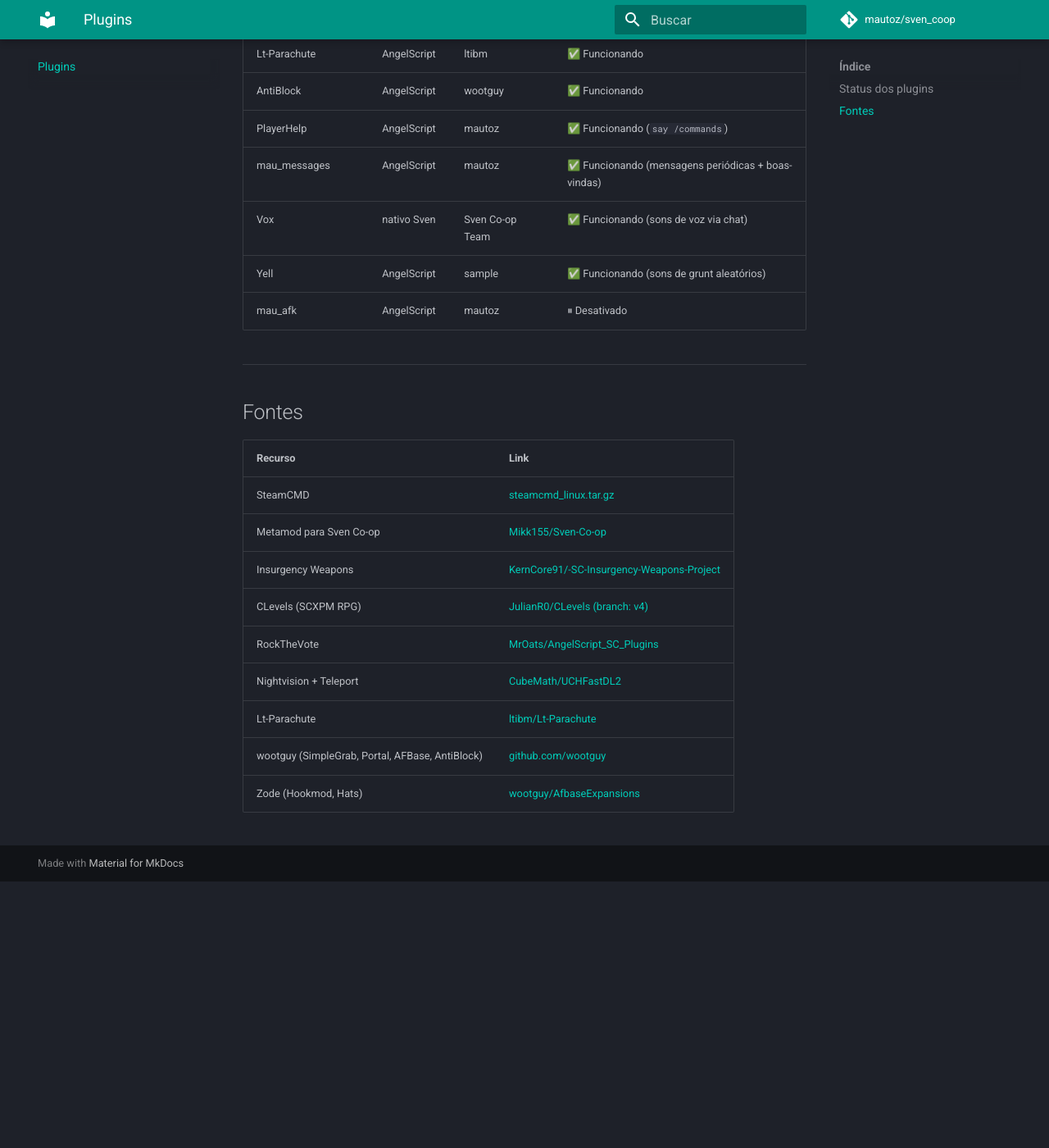
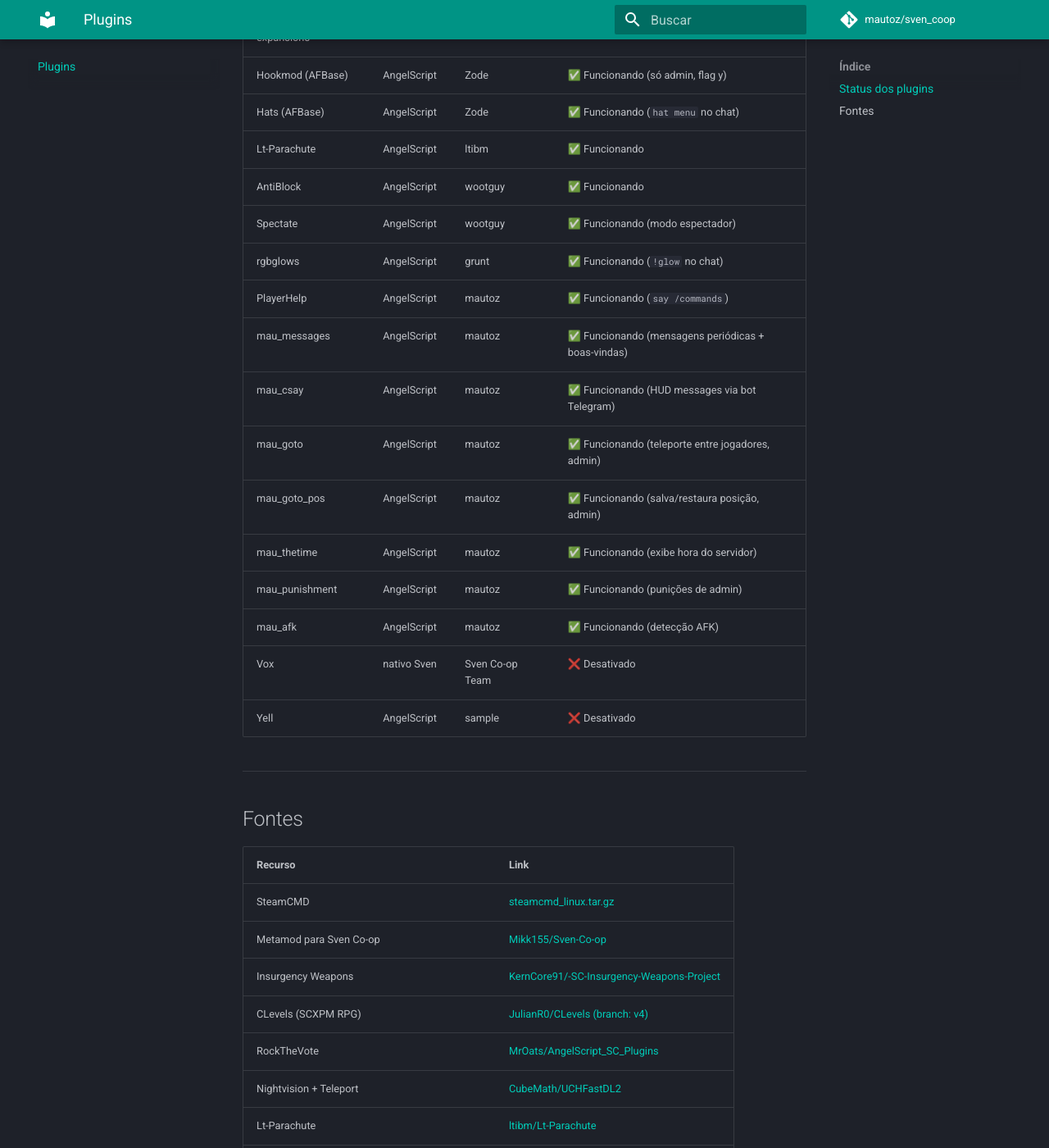
Before and after one commit to mautoz/sven_coop, an MkDocs documentation site: the page built from docs/plugins.md, in a window 1280 px wide and 1400 px high, scrolled down 777 px. Shown: the whole window at 82% size. Built offline with MkDocs 1.6.1 and Material for MkDocs 9.7.7, drawn with Linux system fonts in a browser that asks for light colours; comment, search, counter and statistics services are not loaded; before the commit the page ends 1852 px from its top, so only the background shows below that; some of the changed text lies outside the part shown.

Commit message:
Update plugins.md, index.md and mapcycle removals
- plugins.md: add Spectate (wootguy), rgbglows (grunt), mau_csay,
  mau_goto, mau_goto_pos, mau_thetime, mau_punishment; fix mau_afk
  status to active; mark Vox and Yell as disabled
- index.md: minor wording tweaks
- mapcycle_campaigns.md: document tubers_r and moria_sc as removed
  from rotation (admin-only)

Co-Authored-By: Claude Sonnet 4.6 <noreply@anthropic.com>

```diff
--- a/docs/plugins.md
+++ b/docs/plugins.md
@@ -16,11 +18,18 @@
 | Hats (AFBase) | AngelScript | Zode | ✅ Funcionando (`hat menu` no chat) |
 | Lt-Parachute | AngelScript | ltibm | ✅ Funcionando |
 | AntiBlock | AngelScript | wootguy | ✅ Funcionando |
+| Spectate | AngelScript | wootguy | ✅ Funcionando (modo espectador) |
+| rgbglows | AngelScript | grunt | ✅ Funcionando (`!glow` no chat) |
 | PlayerHelp | AngelScript | mautoz | ✅ Funcionando (`say /commands`) |
 | mau_messages | AngelScript | mautoz | ✅ Funcionando (mensagens periódicas + boas-vindas) |
-| Vox | nativo Sven | Sven Co-op Team | ✅ Funcionando (sons de voz via chat) |
-| Yell | AngelScript | sample | ✅ Funcionando (sons de grunt aleatórios) |
-| mau_afk | AngelScript | mautoz | ⏸ Desativado |
+| mau_csay | AngelScript | mautoz | ✅ Funcionando (HUD messages via bot Telegram) |
+| mau_goto | AngelScript | mautoz | ✅ Funcionando (teleporte entre jogadores, admin) |
+| mau_goto_pos | AngelScript | mautoz | ✅ Funcionando (salva/restaura posição, admin) |
+| mau_thetime | AngelScript | mautoz | ✅ Funcionando (exibe hora do servidor) |
+| mau_punishment | AngelScript | mautoz | ✅ Funcionando (punições de admin) |
+| mau_afk | AngelScript | mautoz | ✅ Funcionando (detecção AFK) |
+| Vox | nativo Sven | Sven Co-op Team | ❌ Desativado |
+| Yell | AngelScript | sample | ❌ Desativado |
 
 ---
 
```
Also changed, not shown: other parts of docs/plugins.md (+2 -0 lines), docs/index.md (+2 -2 lines), docs/mapcycle_campaigns.md (+2 -0 lines).
